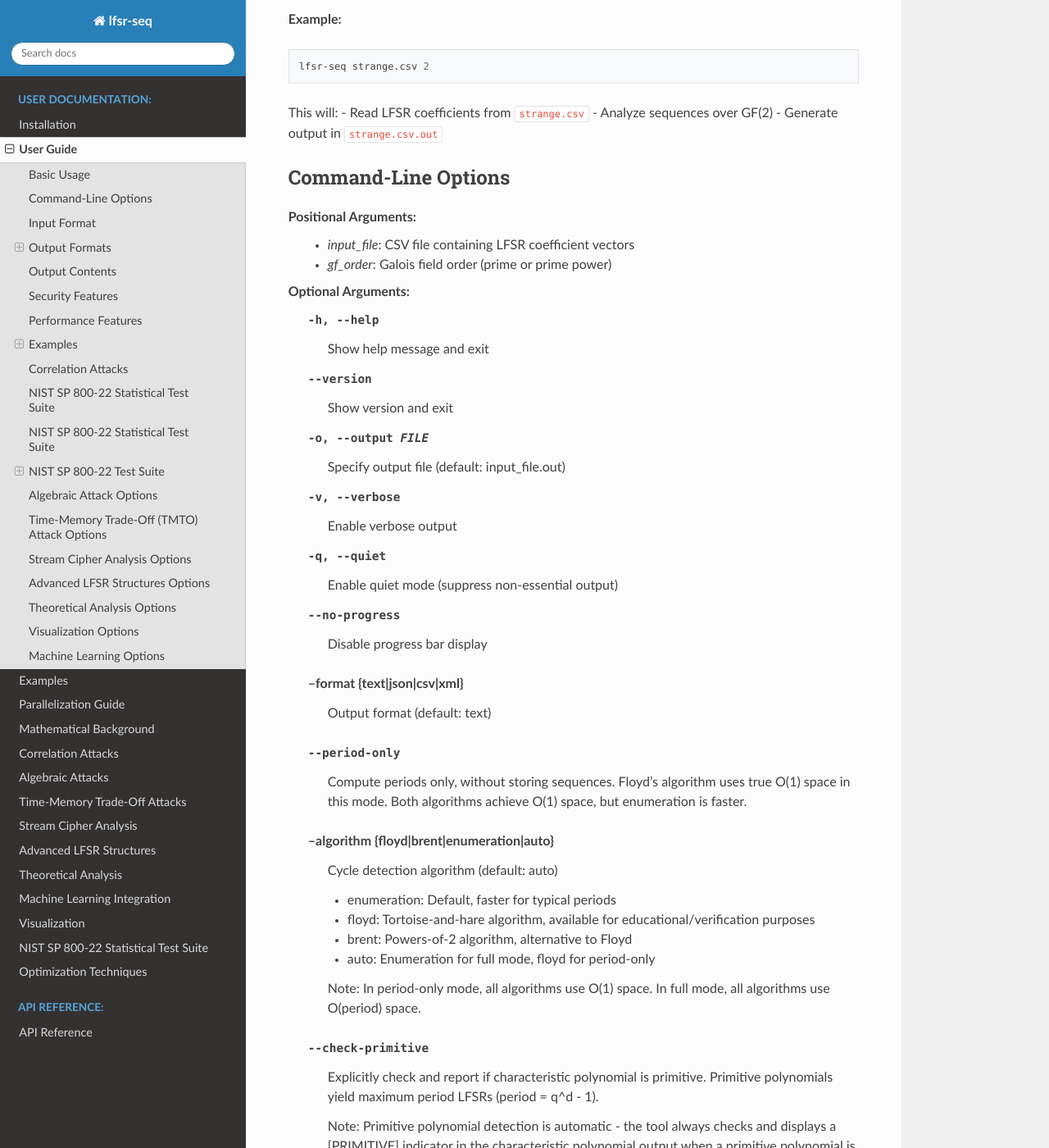
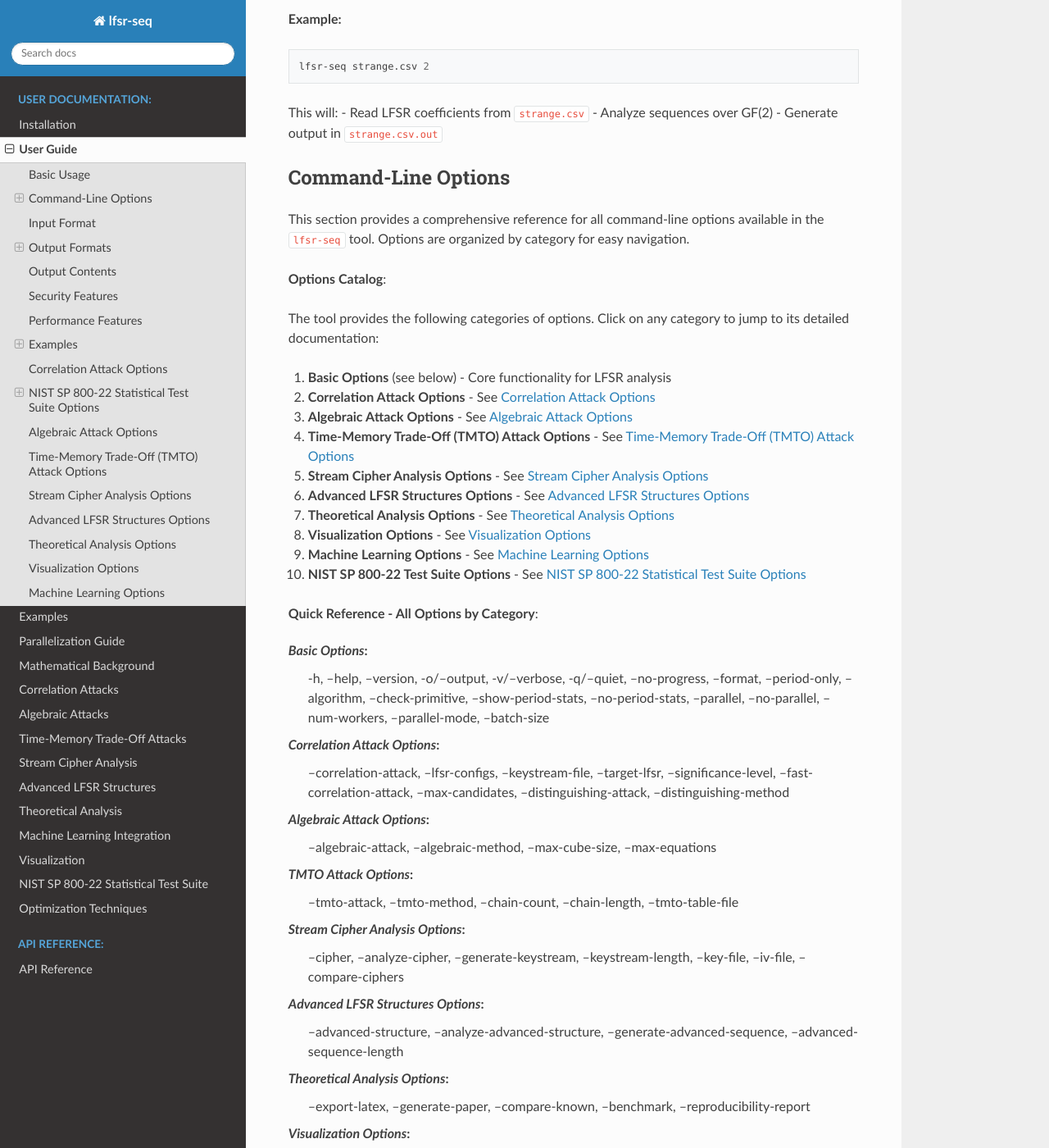
Before and after one commit to mkhellat/lfsr-seq, a Sphinx documentation site: the page built from docs/user_guide.rst, in a window 1280 px wide and 1400 px high, scrolled down 319 px. Shown: the whole window at 82% size. Built offline with Sphinx 7.4.7 and the Read the Docs theme 3.1.0, drawn with Linux system fonts in a browser that asks for light colours; some of the changed text lies outside the part shown.

Commit message:
docs: Restructure Command-Line Options section with comprehensive catalog
- Added comprehensive options catalog at top of Command-Line Options section
- Added quick reference listing all options by category
- Added section labels (.. _label:) for all specialized option sections
- Renamed 'Optional Arguments' to 'Basic Optional Arguments' for clarity
- Fixed formatting issues (removed tab character, fixed indentation)
- Removed duplicate NIST sections
- All specialized sections now properly linked from main catalog
- Better organization: catalog overview + detailed sections

```diff
--- a/docs/user_guide.rst
+++ b/docs/user_guide.rst
@@ -24,11 +24,79 @@ This will:
 Command-Line Options
 --------------------
 
+This section provides a comprehensive reference for all command-line options
+available in the ``lfsr-seq`` tool. Options are organized by category for
+easy navigation.
+
+**Options Catalog**:
+
+The tool provides the following categories of options. Click on any category
+to jump to its detailed documentation:
+
+1. **Basic Options** (see below) - Core functionality for LFSR analysis
+2. **Correlation Attack Options** - See :ref:`correlation-attack-options`
+3. **Algebraic Attack Options** - See :ref:`algebraic-attack-options`
+4. **Time-Memory Trade-Off (TMTO) Attack Options** - See :ref:`tmto-attack-options`
+5. **Stream Cipher Analysis Options** - See :ref:`stream-cipher-options`
+6. **Advanced LFSR Structures Options** - See :ref:`advanced-structure-options`
+7. **Theoretical Analysis Options** - See :ref:`theoretical-analysis-options`
+8. **Visualization Options** - See :ref:`visualization-options`
+9. **Machine Learning Options** - See :ref:`machine-learning-options`
+10. **NIST SP 800-22 Test Suite Options** - See :ref:`nist-test-options`
+
+**Quick Reference - All Options by Category**:
+
+*Basic Options*:
+   -h, --help, --version, -o/--output, -v/--verbose, -q/--quiet,
+   --no-progress, --format, --period-only, --algorithm, --check-primitive,
+   --show-period-stats, --no-period-stats, --parallel, --no-parallel,
+   --num-workers, --parallel-mode, --batch-size
+
+*Correlation Attack Options*:
+   --correlation-attack, --lfsr-configs, --keystream-file, --target-lfsr,
+   --significance-level, --fast-correlation-attack, --max-candidates,
+   --distinguishing-attack, --distinguishing-method
+
+*Algebraic Attack Options*:
+   --algebraic-attack, --algebraic-method, --max-cube-size, --max-equations
+
+*TMTO Attack Options*:
+   --tmto-attack, --tmto-method, --chain-count, --chain-length,
+   --tmto-table-file
+
+*Stream Cipher Analysis Options*:
+   --cipher, --analyze-cipher, --generate-keystream, --keystream-length,
+   --key-file, --iv-file, --compare-ciphers
+
+*Advanced LFSR Structures Options*:
+   --advanced-structure, --analyze-advanced-structure,
+   --generate-advanced-sequence, --advanced-sequence-length
+
+*Theoretical Analysis Options*:
+   --export-latex, --generate-paper, --compare-known, --benchmark,
+   --reproducibility-report
+
+*Visualization Options*:
+   --plot-period-distribution, --plot-state-transitions,
+   --plot-period-statistics, --plot-3d-state-space, --visualize-attack,
+   --viz-format, --viz-interactive
+
+*Machine Learning Options*:
+   --predict-period, --detect-patterns, --detect-anomalies, --train-model,
+   --ml-model-file
+
+*NIST Test Suite Options*:
+   --nist-test, --sequence-file, --nist-significance-level,
+   --nist-block-size, --nist-output-format
+
+Basic Options
+~~~~~~~~~~~~~
+
 Positional Arguments:
    - `input_file`:            CSV file containing LFSR coefficient vectors
    - `gf_order`:              Galois field order (prime or prime power)
 
-Optional Arguments:
+Basic Optional Arguments:
    -h, --help                 Show help message and exit
    --version                  Show version and exit
    -o, --output FILE          Specify output file (default: input_file.out)
@@ -567,8 +635,10 @@ Use the performance profiling script to measure speedup:
 
 See ``scripts/PARALLEL_PERFORMANCE_REPORT.md`` for detailed performance analysis.
 
-Correlation Attacks
--------------------
+.. _correlation-attack-options:
+
+Correlation Attack Options
+---------------------------
 
 The tool includes a Correlation Attack Framework for analyzing combination
 generators and stream ciphers. Correlation attacks exploit statistical
@@ -705,8 +775,10 @@ Supported combining function types: ``majority``, ``xor``, ``and``, ``or``, ``cu
 - ``examples/correlation_attack_example.py`` for working examples
 - ``examples/combination_generator_config.json`` for configuration example
 
-NIST SP 800-22 Statistical Test Suite
----------------------------------------
+.. _nist-test-options:
+
+NIST SP 800-22 Statistical Test Suite Options
+----------------------------------------------
 
 The tool includes the NIST SP 800-22 Statistical Test Suite for evaluating
 the randomness of binary sequences. This is an industry-standard test suite
@@ -815,150 +887,6 @@ The NIST test suite supports multiple export formats for results:
 - :doc:`api/nist` for complete API documentation
 - ``examples/nist_test_example.py`` for working examples
 
-NIST SP 800-22 Statistical Test Suite
---------------------------------------
-
-The tool includes the NIST SP 800-22 Statistical Test Suite for evaluating
-the randomness of binary sequences. This is an industry-standard collection
-of 15 statistical tests.
-
-**What is NIST SP 800-22?**
-
-NIST SP 800-22 is a statistical test suite developed by the National Institute
-of Standards and Technology (NIST) for testing the randomness of binary sequences.
-It is widely used in cryptography to evaluate random number generators and
-stream cipher outputs.
-
-**Basic Usage**:
-
-NIST tests can be performed programmatically using the Python API:
-
-.. code-block:: python
-
-   from lfsr.nist import run_nist_test_suite
-
-   # Load or generate a binary sequence
-   sequence = [1, 0, 1, 0] * 250  # 1000 bits
-
-   # Run the test suite
-   result = run_nist_test_suite(sequence)
-   print(f"Tests passed: {result.tests_passed}/{result.total_tests}")
-
-**CLI Usage**:
-
-NIST tests can be performed from the command line:
-
-.. code-block:: bash
-
-   # Run NIST test suite on sequence file
-   lfsr-seq dummy.csv 2 --nist-test --sequence-file sequence.txt
-
-   # With custom significance level
-   lfsr-seq dummy.csv 2 --nist-test --sequence-file sequence.txt \
-       --nist-significance-level 0.05
-
-   # With custom block size
-   lfsr-seq dummy.csv 2 --nist-test --sequence-file sequence.txt \
-       --nist-block-size 256
-
-**Sequence File Format**:
-
-The ``--sequence-file`` should contain binary bits (0s and 1s) in one of these formats:
-- One bit per line
-- Space-separated bits on one or multiple lines
-
-**Key Concepts**:
-
-- **P-value**: Probability that a random sequence would produce this result
-- **Significance Level**: Threshold for rejecting randomness (default: 0.01)
-- **Test Suite**: Collection of 15 tests examining different aspects of randomness
-- **Overall Assessment**: PASSED if most tests pass, FAILED otherwise
-
-**Interpretation**:
-
-- **PASSED**: Sequence appears random (good for cryptography)
-- **FAILED**: Sequence appears non-random (may indicate issues)
-- A single test failure does not necessarily mean the sequence is non-random
-- Consider the overall pattern of results
-
-**See Also**:
-
-- :doc:`nist_sp800_22` for comprehensive introduction and theory
-- :doc:`api/nist` for complete API documentation
-- ``examples/nist_test_example.py`` for working examples
-
-NIST SP 800-22 Test Suite
--------------------------
-
-The tool includes the NIST SP 800-22 Statistical Test Suite for evaluating
-the randomness of binary sequences. This is an industry-standard test suite
-used in cryptographic evaluation.
-
-**What is NIST SP 800-22?**
-
-NIST SP 800-22 is a collection of 15 statistical tests developed by the
-National Institute of Standards and Technology (NIST) for testing randomness.
-It is widely used to evaluate random number generators, pseudorandom number
-generators, and stream cipher outputs.
-
-**Basic Usage**:
-
-NIST tests can be performed programmatically using the Python API:
-
-.. code-block:: python
-
-   from lfsr.nist import run_nist_test_suite, frequency_test
-
-   # Generate or load a binary sequence
-   sequence = [1, 0, 1, 0] * 250  # 1000 bits
-
-   # Run a single test
-   result = frequency_test(sequence)
-   print(f"P-value: {result.p_value:.6f}, Passed: {result.passed}")
-
-   # Run the complete test suite
-   suite_result = run_nist_test_suite(sequence)
-   print(f"Tests passed: {suite_result.tests_passed}/{suite_result.total_tests}")
-
-**CLI Usage**:
-
-NIST tests can be performed from the command line:
-
-.. code-block:: bash
-
-   # Run NIST tests on sequence from file
-   lfsr-seq dummy.csv 2 --nist-test --sequence-file sequence.txt
-
-   # Run NIST tests on sequence generated from LFSR
-   lfsr-seq coefficients.csv 2 --nist-test
-
-   # Custom significance level and block size
-   lfsr-seq coefficients.csv 2 --nist-test \
-       --nist-significance-level 0.05 --nist-block-size 256
-
-**Key Concepts**:
-
-- **P-value**: Probability that a random sequence would produce this result
-- **Significance Level**: Threshold for rejecting randomness (default: 0.01)
-- **Test Suite**: Collection of 15 tests evaluating different aspects of randomness
-- **Overall Assessment**: PASSED if most tests pass, FAILED otherwise
-
-**Interpretation**:
-
-- p-value ≥ 0.01: Test passes (sequence appears random)
-- p-value < 0.01: Test fails (sequence appears non-random)
-- A single test failure does not necessarily mean the sequence is non-random
-- For cryptographic applications, sequences should pass all or nearly all tests
-
-**See Also**:
-
-- :doc:`nist_sp800_22` for comprehensive introduction and theory
-- :doc:`api/nist` for complete API documentation
-- ``examples/nist_test_example.py`` for working examples
-- `NIST SP 800-22 <https://csrc.nist.gov/publications/detail/sp/800-22/rev-1a/final>`_ for official specification
-
-For more technical details on parallel state enumeration, see the
-:doc:`mathematical_background` section.
 
 .. code-block:: bash
 
@@ -1015,6 +943,8 @@ Analyze LFSR over GF(4) = GF(2²):
 
    lfsr-seq coefficients.csv 4
 
+.. _algebraic-attack-options:
+
 Algebraic Attack Options
 -------------------------
 
@@ -1052,6 +982,8 @@ Algebraic attacks can be performed from the command line:
 
    --max-equations N            Maximum number of equations for Gröbner basis
                               attack (default: 1000).
+
+.. _tmto-attack-options:
 
 Time-Memory Trade-Off (TMTO) Attack Options
 -------------------------------------------
@@ -1092,6 +1024,8 @@ TMTO attacks can be performed from the command line:
    --tmto-table-file FILE       File containing precomputed TMTO table
                               (JSON format). If not provided, table is
                               generated.
+
+.. _stream-cipher-options:
 
 Stream Cipher Analysis Options
 -------------------------------
@@ -1137,6 +1071,8 @@ Stream cipher analysis can be performed from the command line:
 
    --compare-ciphers            Compare multiple ciphers side-by-side.
 
+.. _advanced-structure-options:
+
 Advanced LFSR Structures Options
 ---------------------------------
 
@@ -1168,6 +1104,8 @@ Advanced LFSR structure analysis can be performed from the command line:
 
    --advanced-sequence-length N
                               Length of sequence to generate (default: 1000).
+
+.. _theoretical-analysis-options:
 
 Theoretical Analysis Options
 -----------------------------
@@ -1210,6 +1148,8 @@ Theoretical analysis features can be used from the command line:
    --reproducibility-report FILE
                               Generate reproducibility report (specify output
                               file).
+
+.. _visualization-options:
 
 Visualization Options
 ---------------------
@@ -1264,6 +1204,8 @@ Visualizations can be generated from the command line:
    --viz-interactive             Generate interactive visualizations (HTML
                               format).
 
+.. _machine-learning-options:
+
 Machine Learning Options
 ------------------------
 
```
